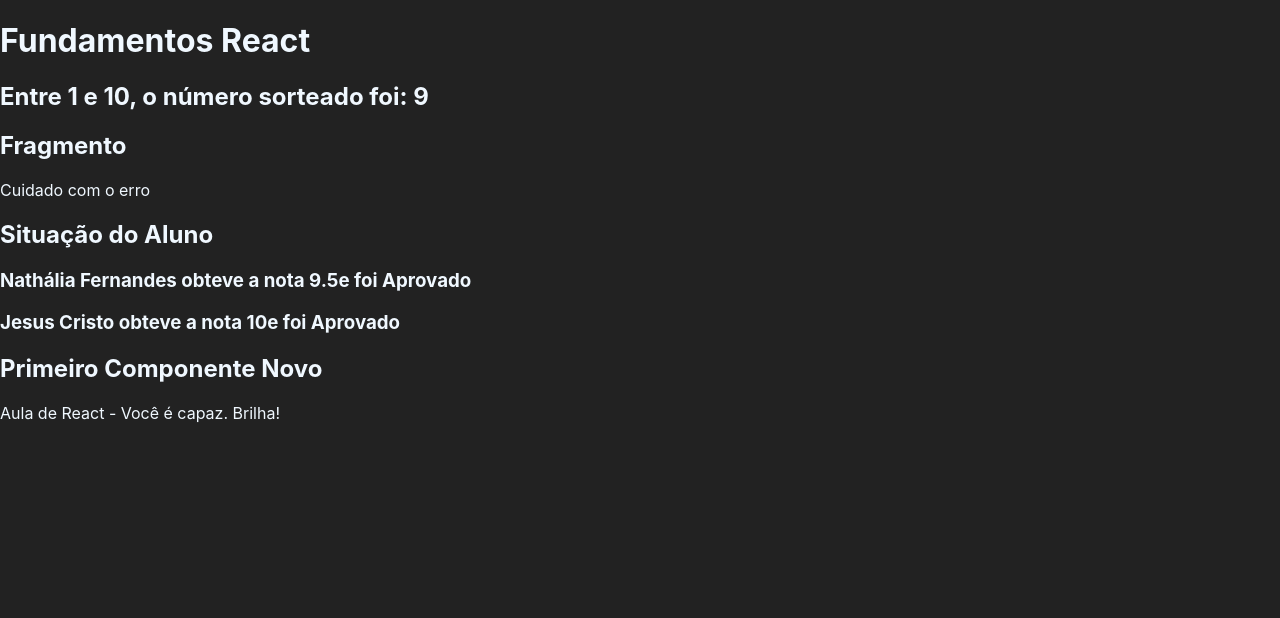
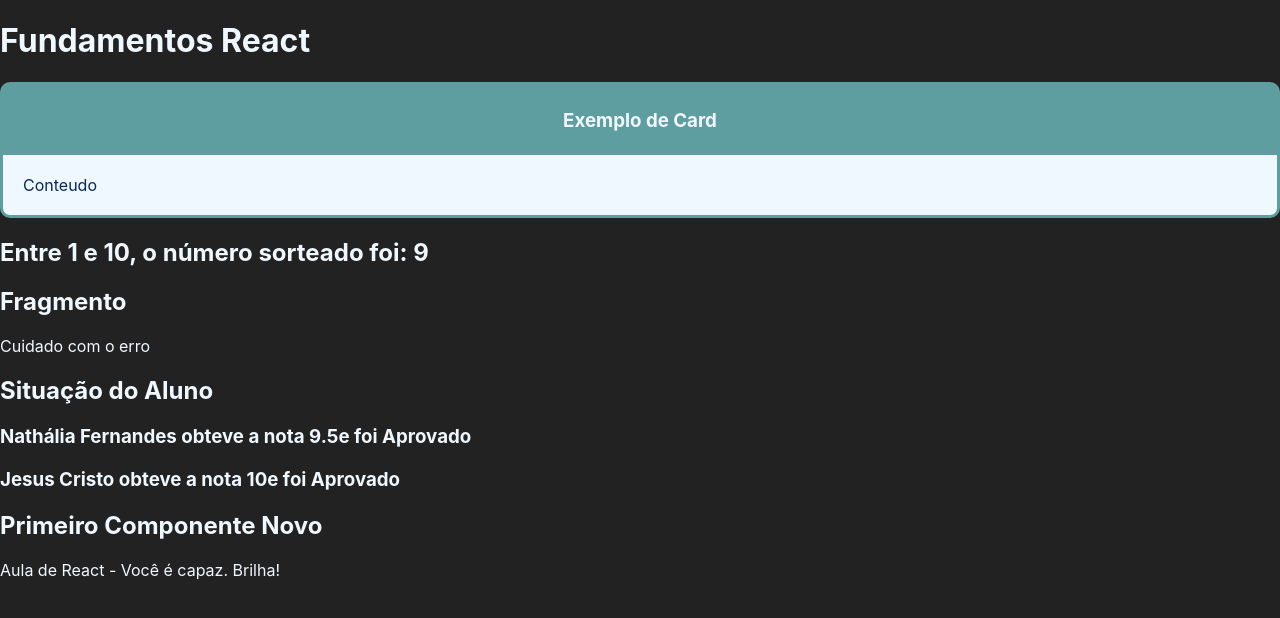
Before and after one commit to nathaliafas2/curso-react, a React (Create React App) app: page / in a window 1280 px wide. Shown: the top 618 px of the page. Built offline with nearby package versions, Linux system fonts and the light colour scheme.

Commit message:
Criar Card e estilizar com CSS

```diff
--- a/public/index.html
+++ b/public/index.html
@@ -10,6 +10,10 @@
       content="Web site created using create-react-app"
     />
     <link rel="apple-touch-icon" href="%PUBLIC_URL%/logo192.png" />
+    <link rel="preconnect" href="https://fonts.googleapis.com">
+    <link rel="preconnect" href="https://fonts.gstatic.com" crossorigin>
+    <link href="https://fonts.googleapis.com/css2?family=Bebas+Neue&family=Inter:ital,opsz,wght@0,14..32,100..900;1,14..32,100..900&family=Source+Sans+3:ital,wght@0,200..900;1,200..900&display=swap" rel="stylesheet">
+
     <!--
       manifest.json provides metadata used when your web app is installed on a
       user's mobile device or desktop. See https://developers.google.com/web/fundamentals/web-app-manifest/
--- a/src/App.jsx
+++ b/src/App.jsx
@@ -3,11 +3,16 @@
 import ComParametro from './components/basicos/ComParamentro';
 import Fragmento from './components/basicos/Fragmento';
 import Aleatorio from './components/basicos/Aleatorio'
+import Card from "./layouts/Card";
 
 export default function App(props){
     return (
         <div id="app">
             <h1> Fundamentos React </h1>
+
+          <Card
+            titulo="Exemplo de Card">
+          </Card>
 
           <Aleatorio min={1} max={10}/>
 
--- a/src/index.css
+++ b/src/index.css
@@ -2,9 +2,7 @@
   background-color: #222;
   color: aliceblue;
   margin: 0;
-  font-family: -apple-system, BlinkMacSystemFont, 'Segoe UI', 'Roboto', 'Oxygen',
-    'Ubuntu', 'Cantarell', 'Fira Sans', 'Droid Sans', 'Helvetica Neue',
-    sans-serif;
+  font-family: -apple-system, BlinkMacSystemFont, 'Inter';
   -webkit-font-smoothing: antialiased;
   -moz-osx-font-smoothing: grayscale;
 }
--- /dev/null
+++ b/src/layouts/Card.css
@@ -0,0 +1,18 @@
+.Card {
+    background-color: cadetblue;
+    border: 3px solid cadetblue ;
+    border-radius: 10px;
+    overflow: hidden;
+}
+
+.Card .Title{
+    padding: 5px 0px;
+    display: flex;
+    justify-content: center;
+}
+
+.Card .Content{
+    background-color: aliceblue;
+    color: rgb(7, 38, 95);
+    padding: 20px;
+}
--- /dev/null
+++ b/src/layouts/Card.jsx
@@ -0,0 +1,11 @@
+import "./Card.css";
+import React from "react";
+
+export default function Card(props){
+    return (
+        <div className="Card">
+             <div className="Title"> <h3>{props.titulo}</h3></div>
+             <div className="Content">Conteudo</div>
+        </div>
+    )
+}
```
